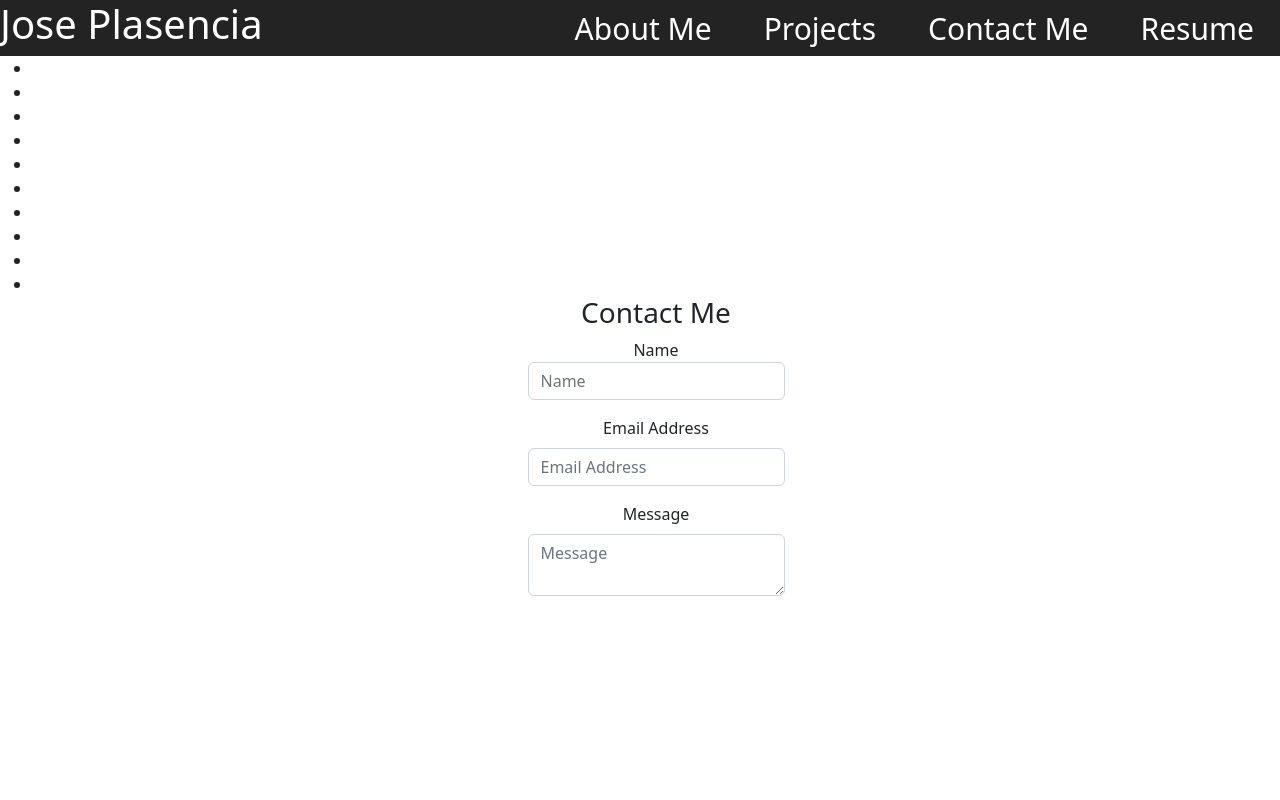
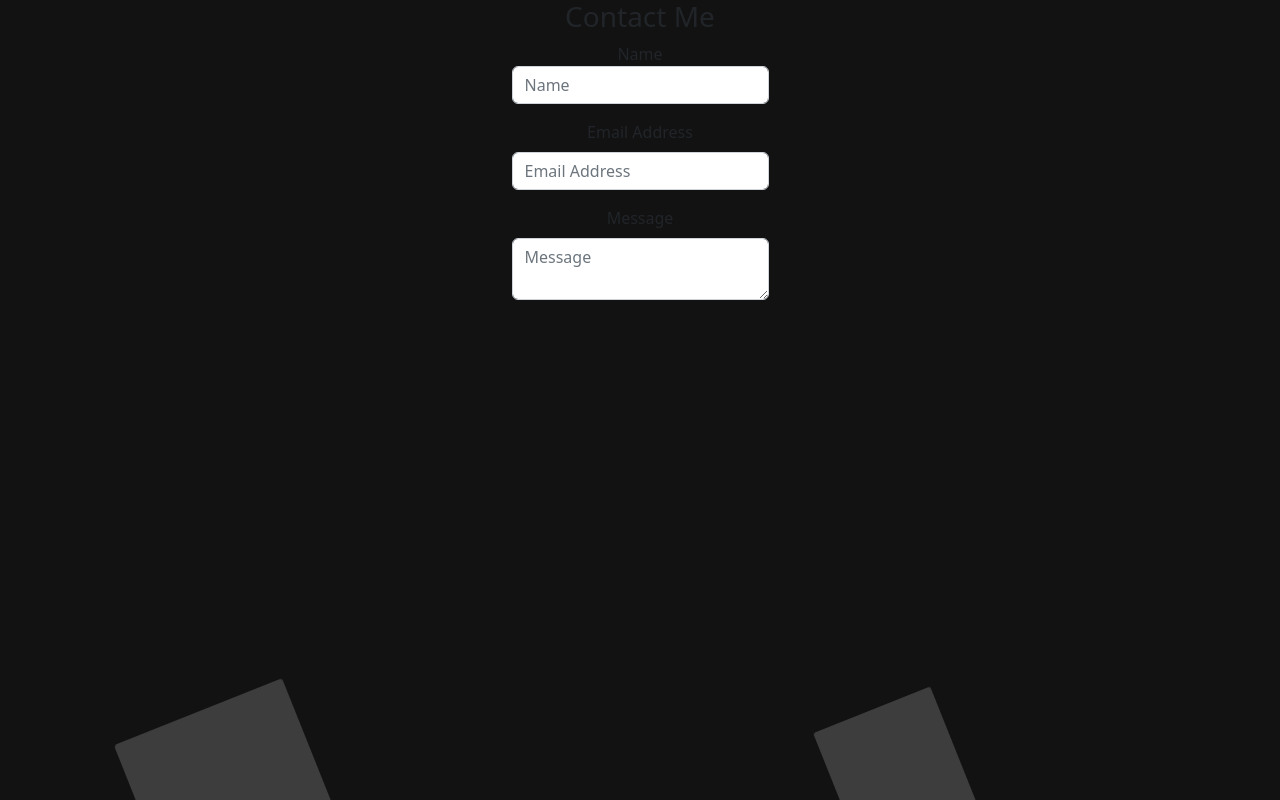
Before and after one commit to Josejpd3/20-Module-Challenge, a React (Create React App) app in the folder react-portfolio/: page / in a window 1280 px wide. Both pictures are taken after a click on the button "Contact Me". Built offline with nearby package versions, Linux system fonts and the light colour scheme.

Commit message:
css background animation in src/components/Contact/contact.css

```diff
--- a/react-portfolio/src/components/Contact/contact.css
+++ b/react-portfolio/src/components/Contact/contact.css
@@ -0,0 +1,108 @@
+
+@keyframes animate {
+    0%{
+        transform: translateY(0) rotate(0deg);
+        opacity: 1;
+        border-radius: 0%;
+    }
+    100%{
+        transform: translateY(-1000px) rotate(720deg);
+        opacity: 0;
+        border-radius: 20%;
+    }
+}
+
+.background {
+    position: fixed;
+    width: 100vw;
+    height: 100vh;
+    top: 0;
+    left: 0;
+    margin: 0;
+    padding: 0;
+    background: #121212;
+    overflow: hidden;
+}
+.background li {
+    position: absolute;
+    display: block;
+    list-style: none;
+    width: 20px;
+    height: 20px;
+    background: rgba(255, 255, 255, 0.2);
+    animation: animate 19s linear infinite;
+}
+
+
+
+
+.background li:nth-child(0) {
+    left: 4%;
+    width: 151px;
+    height: 151px;
+    bottom: -151px;
+    animation-delay: 1s;
+}
+.background li:nth-child(1) {
+    left: 46%;
+    width: 127px;
+    height: 127px;
+    bottom: -127px;
+    animation-delay: 4s;
+}
+.background li:nth-child(2) {
+    left: 33%;
+    width: 127px;
+    height: 127px;
+    bottom: -127px;
+    animation-delay: 7s;
+}
+.background li:nth-child(3) {
+    left: 65%;
+    width: 126px;
+    height: 126px;
+    bottom: -126px;
+    animation-delay: 1s;
+}
+.background li:nth-child(4) {
+    left: 31%;
+    width: 109px;
+    height: 109px;
+    bottom: -109px;
+    animation-delay: 3s;
+}
+.background li:nth-child(5) {
+    left: 11%;
+    width: 181px;
+    height: 181px;
+    bottom: -181px;
+    animation-delay: 1s;
+}
+.background li:nth-child(6) {
+    left: 86%;
+    width: 167px;
+    height: 167px;
+    bottom: -167px;
+    animation-delay: 4s;
+}
+.background li:nth-child(7) {
+    left: 64%;
+    width: 168px;
+    height: 168px;
+    bottom: -168px;
+    animation-delay: 24s;
+}
+.background li:nth-child(8) {
+    left: 77%;
+    width: 148px;
+    height: 148px;
+    bottom: -148px;
+    animation-delay: 11s;
+}
+.background li:nth-child(9) {
+    left: 60%;
+    width: 106px;
+    height: 106px;
+    bottom: -106px;
+    animation-delay: 20s;
+}
```
